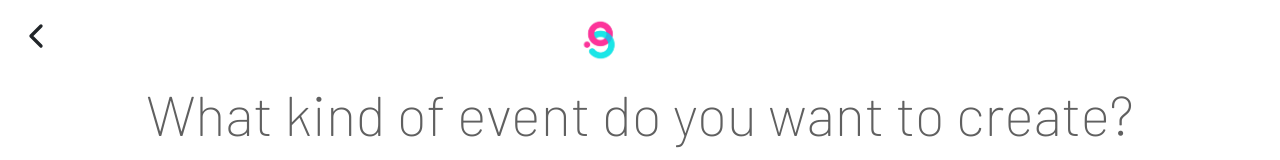
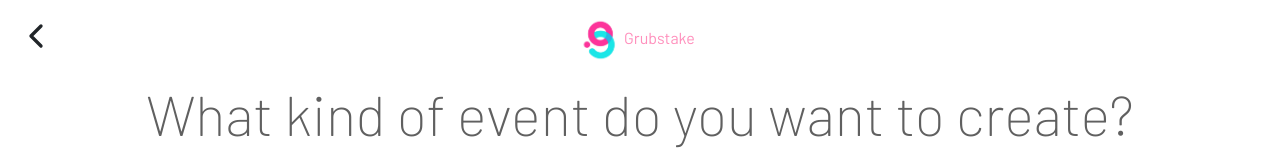
Before and after one commit to shivamvk/Grubstake-frontend, a React (Create React App) app: page /create/event/1 in a window 1280 px wide. Shown: the top 160 px of the page. Built offline with nearby package versions, Linux system fonts and the light colour scheme.

Commit message:
fix minor bugs

```diff
--- a/src/User/Event/components/CreateEventHeader.js
+++ b/src/User/Event/components/CreateEventHeader.js
@@ -3,20 +3,21 @@ import { FiChevronLeft as LeftIcon } from "react-icons/fi";
 import { Link, useHistory } from "react-router-dom";
 
 const CreateEventHeader = () => {
-    let history = useHistory();
+  let history = useHistory();
   return (
     <>
       <LeftIcon
         onClick={() => history.goBack()}
         className="font-size-lg back-icon-pos"
       />
-      <Link to="/">
-        <img
-          src="/g_logo.jpg"
-          className="main-navigation__logo logo-center-pos"
-          alt="g"
-        />{" "}
-      </Link>
+      <div className="main-navigation__title main-navigation__title_center top-center">
+        <Link to="/">
+          <img src="/g_logo.jpg" className="main-navigation__logo" alt="g" />
+          {window.innerWidth < 768 ? null : (
+            <span className="main-navigation__title-text">Grubstake</span>
+          )}
+        </Link>
+      </div>
     </>
   );
 };
--- a/src/index.css
+++ b/src/index.css
@@ -23,6 +23,12 @@ code {
   position: absolute;
   right: 1rem;
   top: 40%;
+}
+
+.top-center {
+  position: absolute;
+  top: 1rem;
+  left: 45%;
 }
 
 .back-icon-pos {
@@ -66,14 +72,13 @@ code {
   margin-top: 1rem;
 }
 
-.margin-left-1{
+.margin-left-1 {
   margin-left: 1rem;
 }
 
 .margin-2 {
   margin: 2rem;
 }
-
 
 .color-grey {
   color: grey;
```
